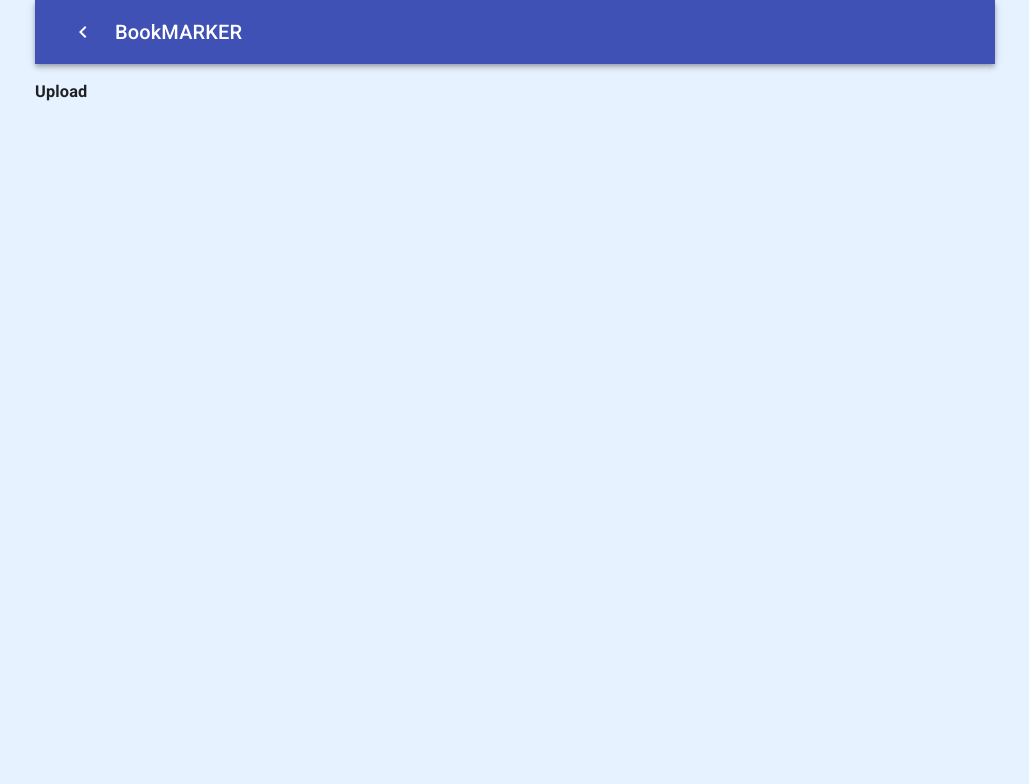
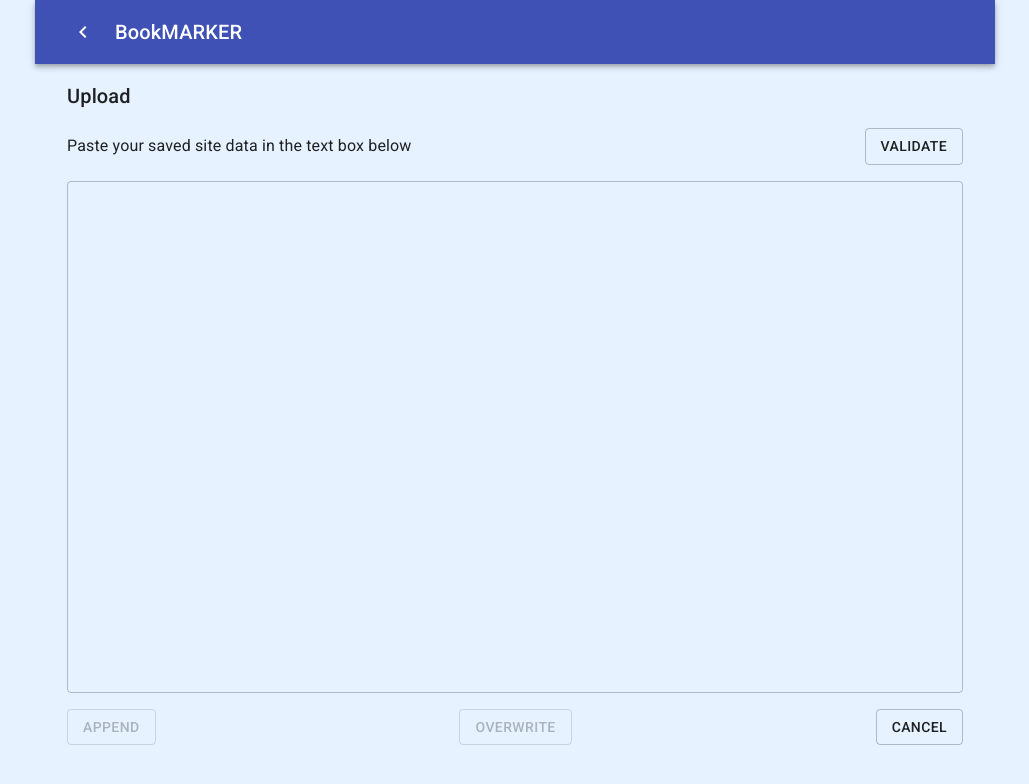
Before and after one commit to openXapps/web-apps-bookmarker-mui, a React (Create React App) app: page /upload in a window 1280 px wide. Shown: the top 784 px of the page, without its empty margins (125-1154 px from the left). Built offline with nearby package versions, Linux system fonts and the light colour scheme.

Commit message:
Built upload component

```diff
--- a/package.json
+++ b/package.json
@@ -8,6 +8,7 @@
     "@emotion/styled": "^11.0.0",
     "@material-ui/core": "^4.11.3",
     "@material-ui/icons": "^4.11.2",
+    "@material-ui/lab": "^4.0.0-alpha.57",
     "node-sass": "^4.14.1",
     "react": "^17.0.1",
     "react-dom": "^17.0.1",
--- a/src/App.js
+++ b/src/App.js
@@ -7,7 +7,7 @@ import { ThemeProvider } from '@material-ui/core/styles';
 import {
   // createMuiTheme,
   // Fixes forward Ref issue
-  unstable_createMuiStrictModeTheme as createMuiTheme
+  unstable_createMuiStrictModeTheme as createMuiTheme,
 } from '@material-ui/core/styles';
 import { makeStyles } from '@material-ui/core/styles';
 import { Container } from '@material-ui/core';
--- a/src/components/Settings.js
+++ b/src/components/Settings.js
@@ -47,7 +47,7 @@ const Settings = () => {
       <Typography
         className={classes.pageTitle}
         variant="h6"
-      >Application Settings</Typography>
+      >Application settings</Typography>
       <Box className={classes.container}>
         <Typography>Dark Mode</Typography>
         <Switch
--- a/src/components/Upload.js
+++ b/src/components/Upload.js
@@ -1,9 +1,138 @@
 import React from 'react';
+import clsx from 'clsx';
+import Typography from '@material-ui/core/Typography';
+import { makeStyles } from '@material-ui/core/styles';
+import TextField from '@material-ui/core/TextField';
+import Button from '@material-ui/core/Button';
+import Box from '@material-ui/core/Box';
+import Grid from '@material-ui/core/Grid';
+import Snackbar from '@material-ui/core/Snackbar';
+import Alert from '@material-ui/lab/Alert';
 
-const Upload = () => {
-    return (
-        <h3>Upload</h3>
-    );
+// import { saveLocalStorage } from '../utilities/localstorage';
+import { validator } from '../utilities/validator';
+
+const useStyles = makeStyles((theme) => ({
+  container: {
+    marginTop: theme.spacing(2),
+    marginLeft: theme.spacing(4),
+    marginRight: theme.spacing(4),
+    [theme.breakpoints.down('xs')]: {
+      marginLeft: theme.spacing(2),
+      marginRight: theme.spacing(2),
+    },
+  },
+  hGutter: {
+    marginTop: theme.spacing(2),
+  },
+  vGutter: {
+    marginRight: theme.spacing(1),
+    [theme.breakpoints.down('xs')]: {
+      marginRight: theme.spacing(0),
+    },
+  },
+  validator: {
+    display: 'flex',
+    alignItems: 'center'
+  },
+  grow: {
+    flexGrow: 1,
+  },
+}));
+
+const Upload = ({ history }) => {
+  const classes = useStyles();
+  const inputRef = React.useRef(null);
+  const [snackState, setSnackState] = React.useState({
+    severity: 'success',
+    message: 'Validation SUCCESS',
+    show: false
+  });
+  const [isValid, setIsValid] = React.useState(false);
+
+  const handleSnackState = () => {
+    setSnackState({ ...snackState, show: false });
+  };
+
+  const handleValidation = () => {
+    // console.log('Upload: inputRef...', inputRef.current.value);
+    // TODO validation of data
+    if (validator(inputRef.current.value)) {
+      setSnackState({ severity: 'success', message: 'Validation SUCCESS', show: true });
+      setIsValid(true);
+    } else {
+      setSnackState({ severity: 'error', message: 'Validation FAILED', show: true });
+    }
+  };
+
+  // console.log('Upload: history...', history);
+
+  return (
+    <div className={classes.container}>
+      <Typography variant="h6" className={classes.hGutter}>Upload</Typography>
+      <Box className={clsx(classes.validator, classes.hGutter)}>
+        <Typography className={classes.grow}>Paste your saved site data in the text box below</Typography>
+        <Button
+          variant="outlined"
+          onClick={handleValidation}
+          color={!isValid ? 'default' : 'secondary'}
+        >{isValid ? 'Done' : 'Validate'}</Button>
+      </Box>
+      <div className={classes.hGutter}></div>
+      <TextField
+        multiline
+        id="bm-site-data"
+        // value={bookmarks}
+        inputRef={inputRef}
+        // onChange={handleTextChanges}
+        variant="outlined"
+        rows={25}
+        rowsMax={25}
+        fullWidth={true}
+        disabled={isValid}
+      ></TextField>
+      <Grid
+        container
+        alignItems="center"
+        className={classes.hGutter}
+        justify="space-between"
+      ><Grid item>
+          <Button
+            variant="outlined"
+            // className={classes.vGutter}
+            disabled={!isValid}
+          >Append</Button>
+        </Grid>
+        <Grid item>
+          <Button
+            variant="outlined"
+            // className={classes.vGutter}
+            disabled={!isValid}
+          >Overwrite</Button>
+        </Grid>
+        <Grid item>
+          <Button
+            variant="outlined"
+            onClick={() => history.goBack()}
+          >Cancel</Button>
+        </Grid>
+      </Grid>
+      {/* <Box className={classes.hGutter}>
+      </Box> */}
+      <div className={classes.hGutter}></div>
+      <Snackbar
+        anchorOrigin={{
+          vertical: 'bottom',
+          horizontal: 'center',
+        }}
+        open={snackState.show}
+        autoHideDuration={3000}
+        onClose={handleSnackState}
+      ><Alert onClose={handleSnackState} severity={snackState.severity}>
+          {snackState.message}
+        </Alert></Snackbar>
+    </div>
+  );
 };
 
 export default Upload;
--- a/src/context/StoreProvider.js
+++ b/src/context/StoreProvider.js
@@ -1,7 +1,7 @@
 import React from 'react';
 import StoreReducer from './StoreReducer';
 import {
-  // initialUse,
+  initialUse,
   getSettings,
   getBookmarks
 } from '../utilities/localstorage';
@@ -9,6 +9,7 @@ import {
 /**
  * Initial state
  */
+initialUse(false);
 const data = {
   isLoading: true,
   isEmpty: false,
@@ -20,7 +21,6 @@ export const context = React.createContext(data);
 
 const StoreProvider = (props) => {
   const [state, dispatch] = React.useReducer(StoreReducer, data);
-  // initialUse(false);
   return (
     <context.Provider value={[state, dispatch]}>
       {props.children}
--- a/src/themes/dark.js
+++ b/src/themes/dark.js
@@ -2,7 +2,8 @@ const dark = {
   palette: {
     type: 'dark',
     primary: {
-      main: '#384d7a',
+      // main: '#384d7a',
+      main: '#3a5c7f',
     },
     secondary: {
       main: '#ffa500',
--- a/src/utilities/localstorage.js
+++ b/src/utilities/localstorage.js
@@ -26,17 +26,23 @@ const isLocalStorage = () => {
 * Write initial storage on first time usage
  * @param {boolean} force Force a local storage overwrite
  */
-const initialUse = (force) => {
+const initialUse = () => {
   const version = getSettings().data.version;
+  console.log('initialUse: version..........', version);
   const numOfBookmarks = getBookmarks().data.length;
-  if (!(version && numOfBookmarks > 0) || force) {
+  console.log('initialUse: numOfBookmarks...', numOfBookmarks);
+
+  // Nothing exist
+  if (!(version && numOfBookmarks > 0) && false) {
     saveLocalStorage('gd-bm-settings', getMockStorage().settings);
     saveLocalStorage('gd-bm-favourites', getMockStorage().favourites);
     saveLocalStorage('gd-bm-poplular', getMockStorage().poplular);
     saveLocalStorage('gd-bm-categories', getMockStorage().categories);
     saveLocalStorage('gd-bm-bookmarks', getMockStorage().bookmarks);
   }
-  if (!version && numOfBookmarks > 0 && !force) {
+
+  // No version but bookmarks do exist
+  if (!version && numOfBookmarks > 0 && false) {
     saveLocalStorage('gd-bm-settings', getMockStorage().settings);
     saveLocalStorage('gd-bm-favourites', getMockStorage().favourites);
     saveLocalStorage('gd-bm-poplular', getMockStorage().poplular);
@@ -53,6 +59,12 @@ const initialUse = (force) => {
       );
     });
     saveLocalStorage('gd-bm-bookmarks', newBookmarks);
+  }
+
+  // Bump version if it exists and is not the latest
+  if (version && version !== getMockStorage().settings.version) {
+    const currentSettings = getSettings().data;
+    saveLocalStorage('gd-bm-settings', {...currentSettings, version: getMockStorage().settings.version});
   }
 };
 
@@ -76,14 +88,7 @@ const saveLocalStorage = (obj, data) => {
 const getSettings = () => {
   let response = {
     statusOK: false,
-    data: {
-      version: '2.1.0',
-      theme: {
-        isDark: false,
-        template: 'light'
-      },
-      confirmDelete: true,
-    }
+    data: getMockStorage().settings,
   }
   try {
     const settings = JSON.parse(localStorage.getItem('gd-bm-settings'));
@@ -221,7 +226,7 @@ const getMockStorage = () => {
   const response = {
     // gd-bm-settings
     settings: {
-      version: '2.1.0',
+      version: '0.3.0',
       theme: {
         isDark: false,
         template: 'light'
--- /dev/null
+++ b/src/utilities/validator.js
@@ -0,0 +1,13 @@
+/**
+ * Helper function to validate an object
+ * @param {any} obj Data object to validate
+ */
+const validator = (obj) => {
+  let response = false;
+  if (obj) {
+    response = true;
+  }
+  return response;
+};
+
+module.exports.validator = validator;
```
Also changed, not shown: 2 other files (tests, documents, lock files or other folders).
